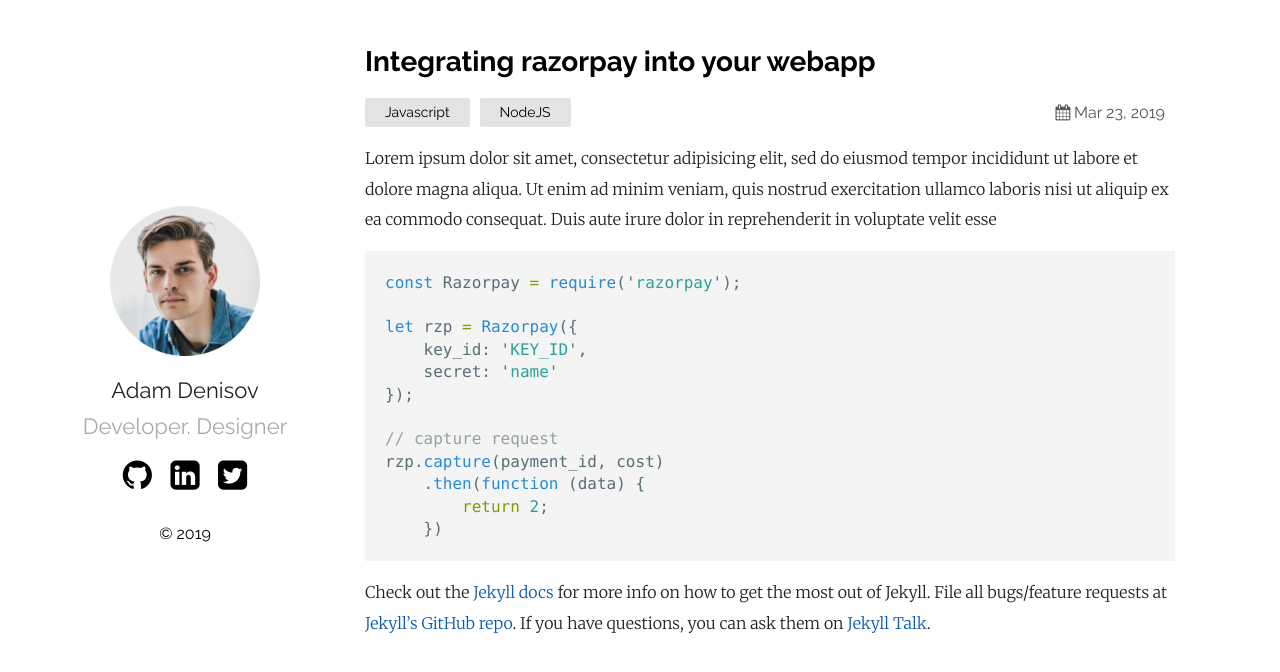
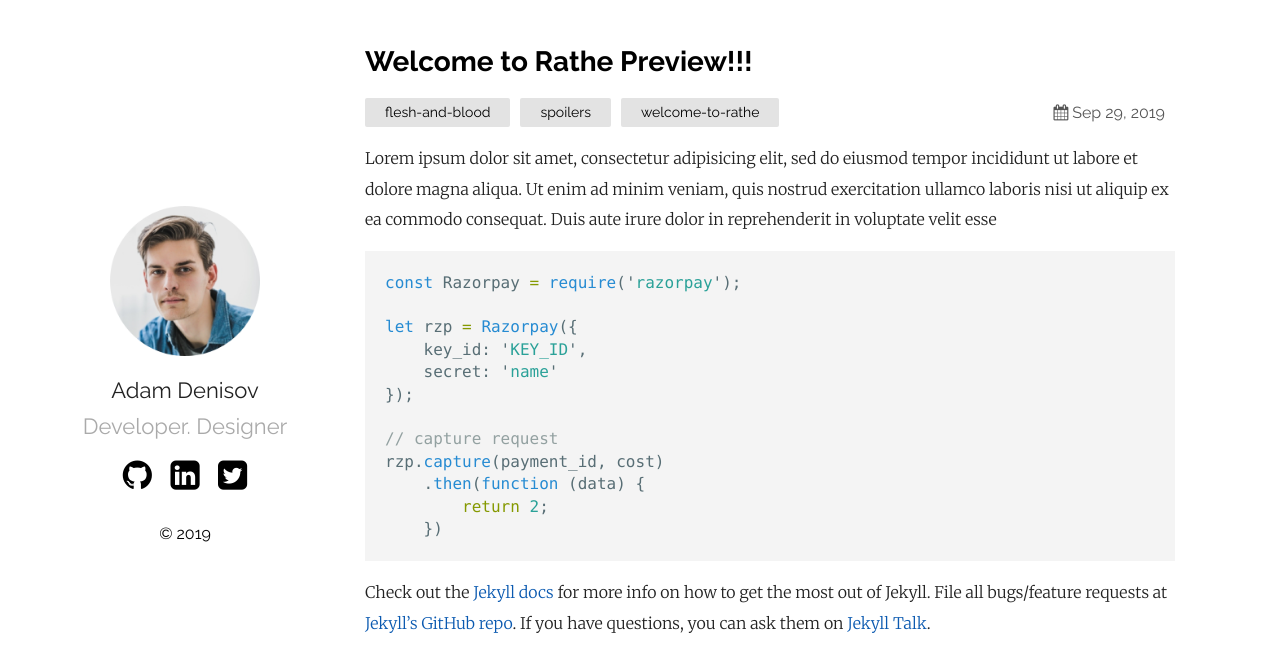
Before and after one commit to Markovictory/blog.markovictory.github.io, a Jekyll site: the page built from _posts/2019-03-23-welcome-to-jekyll.markdown, in a window 1280 px wide. Shown: the top 672 px of the page. Built offline with Jekyll 4.4.1, drawn with Linux system fonts in a browser that asks for light colours.

Commit message:
test post update

```diff
--- a/_posts/2019-03-23-welcome-to-jekyll.markdown
+++ b/_posts/2019-03-23-welcome-to-jekyll.markdown
@@ -1,8 +1,8 @@
 ---
 layout: post
-title:  "Integrating razorpay into your webapp"
-date:   2019-03-23 21:03:36 +0530
-categories: Javascript NodeJS
+title:  "Welcome to Rathe Preview!!!"
+date:   2019-09-29 19:30:00 +0530
+categories: flesh-and-blood spoilers welcome-to-rathe
 ---
 Lorem ipsum dolor sit amet, consectetur adipisicing elit, sed do eiusmod tempor incididunt ut labore et dolore magna aliqua. Ut enim ad minim veniam, quis nostrud exercitation ullamco laboris nisi ut aliquip ex ea commodo consequat. Duis aute irure dolor in reprehenderit in voluptate velit esse
 
```
